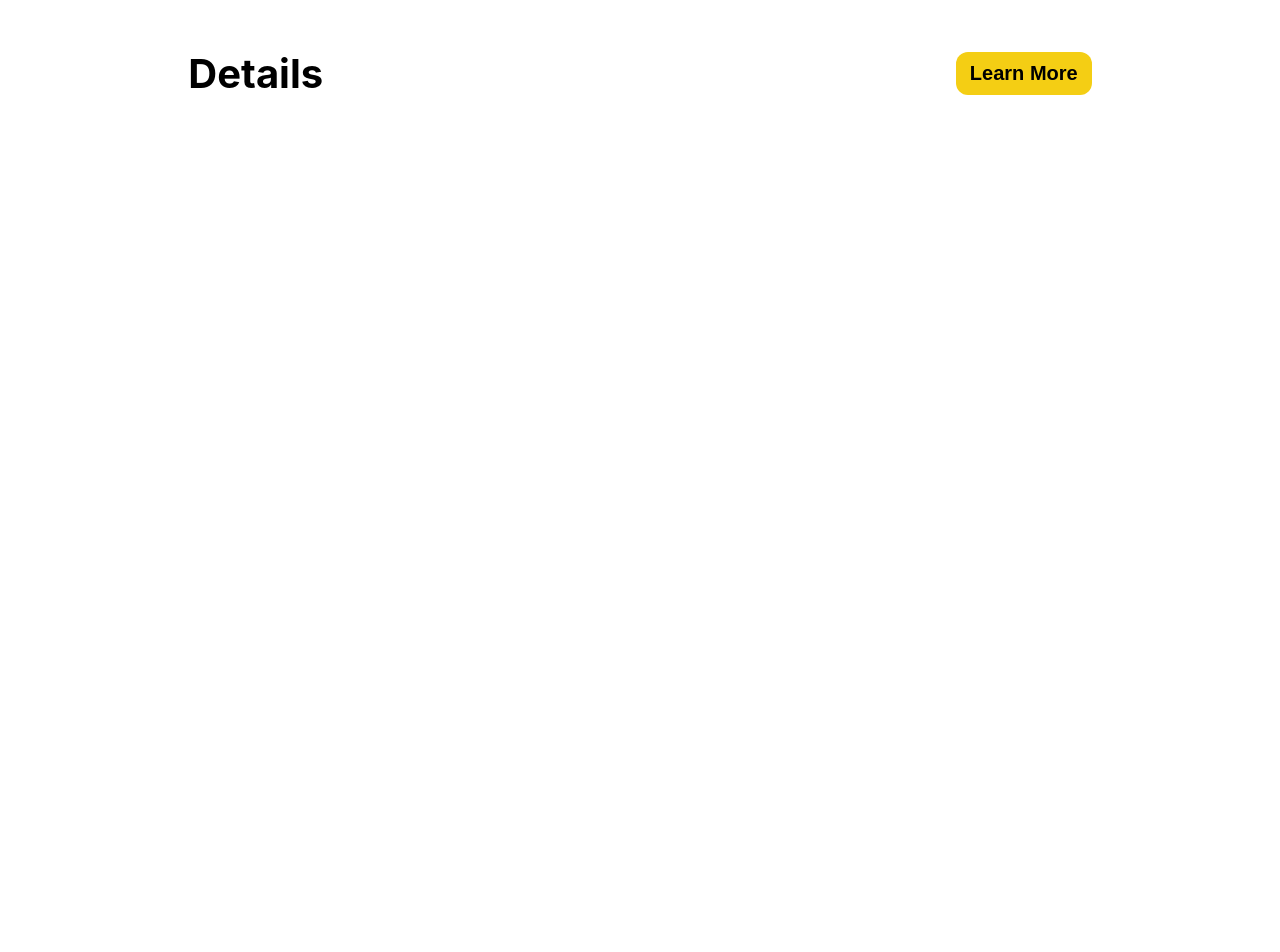
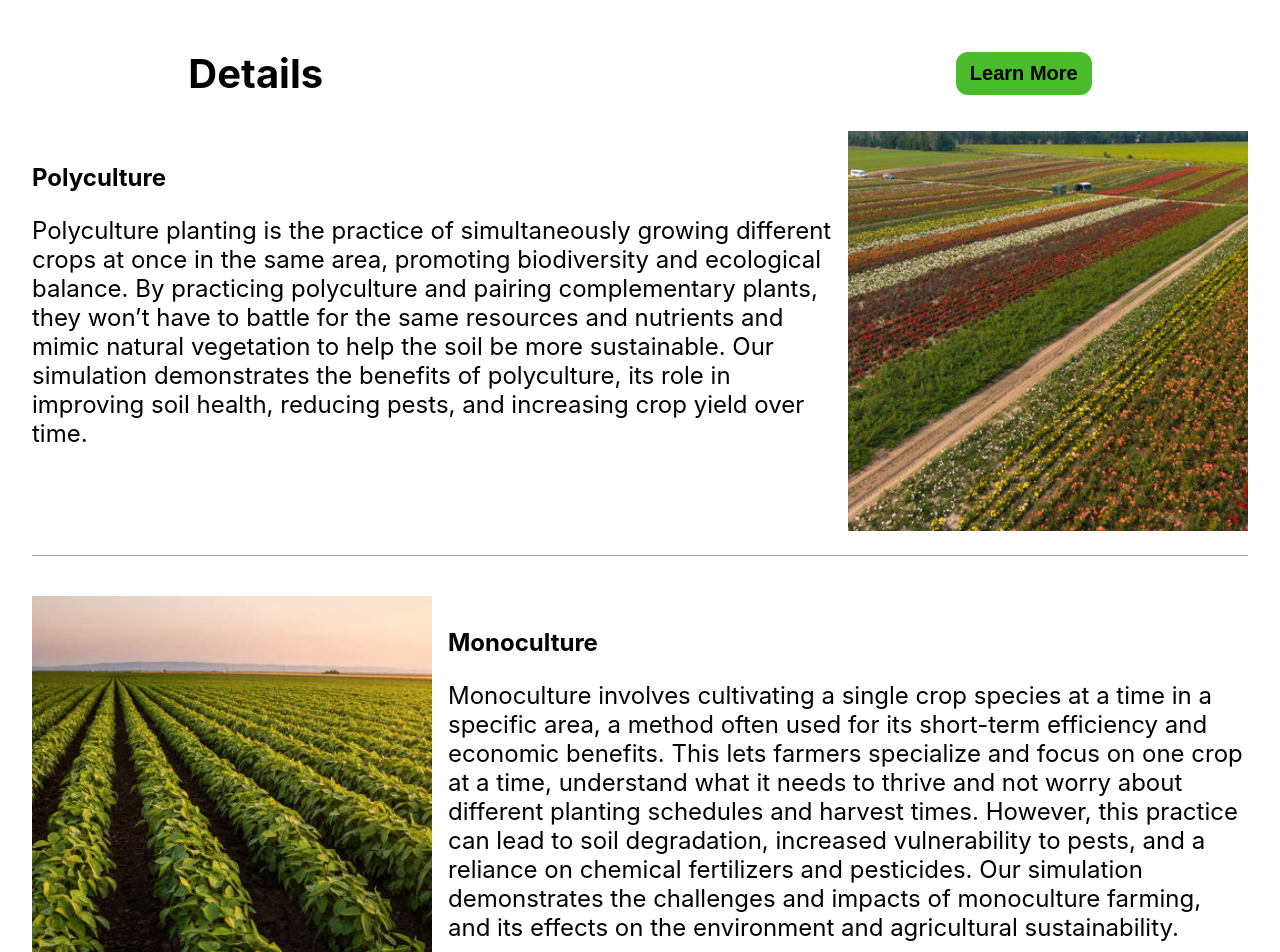
Before and after one commit to A13xYanez/HackMerced-Project, a React (Create React App) app in the folder web-app/: page / in a window 1280 px wide. Shown: the part 580-1532 px from the top of the page. Built offline with nearby package versions, Linux system fonts and the light colour scheme.

Commit message:
Removed effects due to issues being caused

```diff
--- a/web-app/public/index.html
+++ b/web-app/public/index.html
@@ -2,7 +2,7 @@
 <html lang="en">
   <head>
     <meta charset="utf-8" />
-    <link rel="icon" href="%PUBLIC_URL%/favicon.ico" />
+    <link rel="icon" href="%PUBLIC_URL%/logo.png" />
     <meta name="viewport" content="width=device-width, initial-scale=1" />
     <meta name="theme-color" content="#000000" />
     <meta
@@ -24,7 +24,7 @@
       work correctly both with client-side routing and a non-root public URL.
       Learn how to configure a non-root public URL by running `npm run build`.
     -->
-    <title>Advancing Agriculture</title>
+    <title>React App</title>
   </head>
   <body>
     <noscript>You need to enable JavaScript to run this app.</noscript>
--- a/web-app/src/App.css
+++ b/web-app/src/App.css
@@ -87,7 +87,7 @@ a {
 }
 
 .main--title button {
-  background-color: #F4CE14;
+  background-color: #4abb2b;
   color: black;
   border-radius: 12px;
   border: none;
@@ -98,7 +98,7 @@ a {
 }
 
 .main--title button:hover {
-  background-color: #fddf44;
+  background-color: #63df44;
   transition: 0.5s;
 }
 
@@ -120,7 +120,7 @@ a {
 }
 
 .details--cards div {
-  width: 600px;
+  width: 800px;
   height: 400px;
 }
 
@@ -140,19 +140,3 @@ a {
   margin-bottom: 1.5rem;
   object-fit: cover;
 }
-
-
-
-/* Effects */
-.details--hidden {
-  opacity: 0;
-  filter: blur(5px);
-  transform: translateX(-100%);
-  transition: all 1s;
-}
-
-.show {
-  opacity: 1;
-  filter: blur(0);
-  transform: translateX(0);
-}
--- a/web-app/src/Components/Main.js
+++ b/web-app/src/Components/Main.js
@@ -1,21 +1,6 @@
 import React from 'react'
 
 export default function Main() {
-    // Animates the details cards when they become visible
-    const observer = new IntersectionObserver((entries) => {
-        entries.forEach((entry) => {
-            if (entry.isIntersecting) {
-                entry.target.classList.add('show')
-            } else {
-                entry.target.classList.remove('show')
-            }
-        });
-    });
-
-    const hiddenElements = document.querySelectorAll('.details--hidden');
-    hiddenElements.forEach((el) => observer.observe(el));
-
-
     return (
         <main className='main'>
             <section className='main--title'>
@@ -27,7 +12,7 @@ export default function Main() {
                     <div>
                         <h2>Polyculture</h2>
                         <p>
-                            Lorem ipsum dolor sit amet, consectetur adipiscing elit, sed do eiusmod tempor incididunt ut labore et dolore magna aliqua. Ut enim ad minim veniam, quis nostrud exercitation ullamco laboris nisi ut aliquip ex ea commodo consequat.
+                            Polyculture planting is the practice of simultaneously growing different crops at once in the same area, promoting biodiversity and ecological balance. By practicing polyculture and pairing complementary plants, they won’t have to battle for the same resources and nutrients and mimic natural vegetation to help the soil be more sustainable. Our simulation demonstrates the benefits of polyculture, its role in improving soil health, reducing pests, and increasing crop yield over time.
                         </p>
                     </div>
                     <img src={require('../Images/polyculture.jpg')} />
@@ -37,7 +22,7 @@ export default function Main() {
                     <div>
                         <h2>Monoculture</h2>
                         <p>
-                            Lorem ipsum dolor sit amet, consectetur adipiscing elit, sed do eiusmod tempor incididunt ut labore et dolore magna aliqua. Ut enim ad minim veniam, quis nostrud exercitation ullamco laboris nisi ut aliquip ex ea commodo consequat.
+                            Monoculture involves cultivating a single crop species at a time in a specific area, a method often used for its short-term efficiency and economic benefits. This lets farmers specialize and focus on one crop at a time, understand what it needs to thrive and not worry about different planting schedules and harvest times. However, this practice can lead to soil degradation, increased vulnerability to pests, and a reliance on chemical fertilizers and pesticides. Our simulation demonstrates the challenges and impacts of monoculture farming, and its effects on the environment and agricultural sustainability.
                         </p>
                     </div>
                 </article>
```
Also changed, not shown: web-app/public/logo.png (added).
